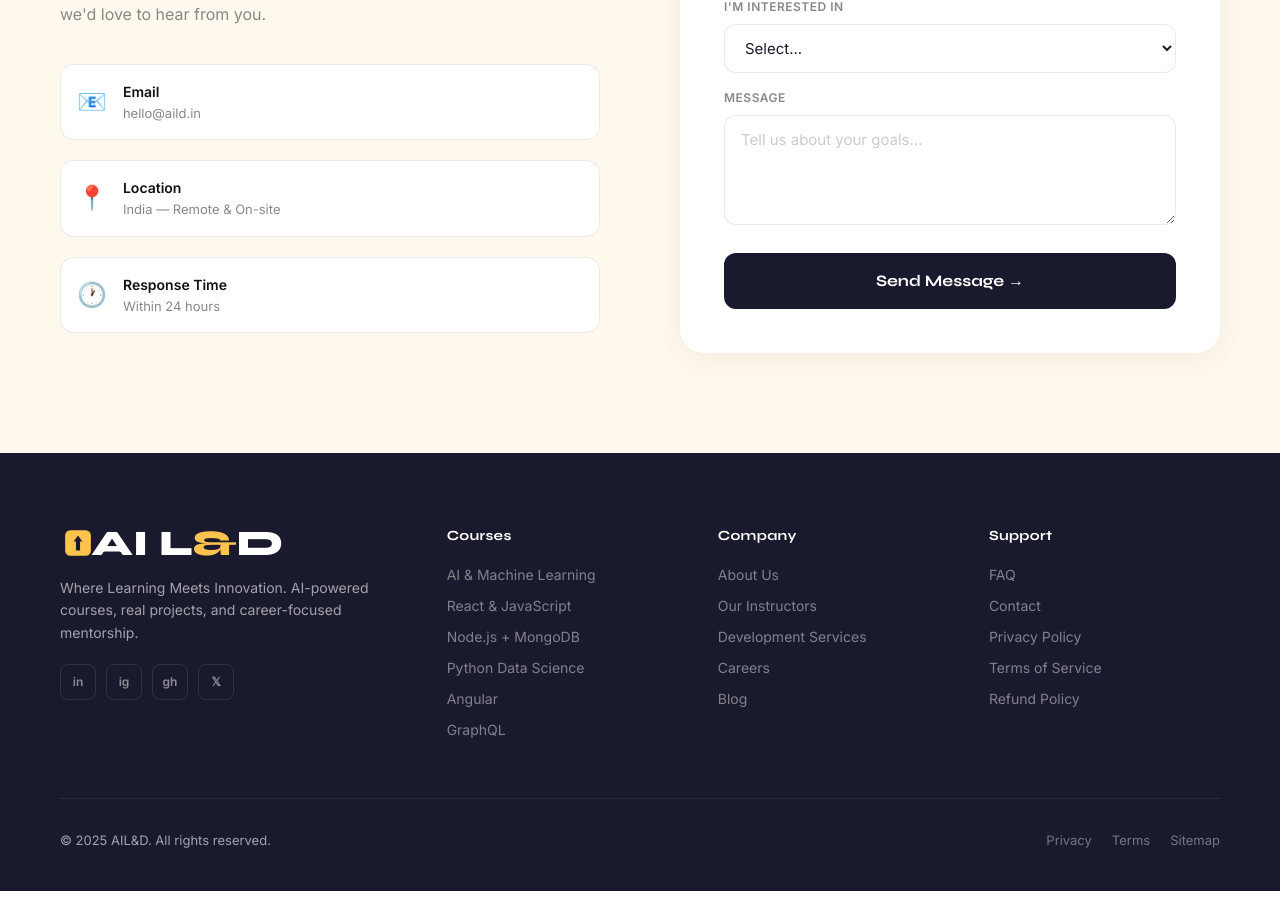
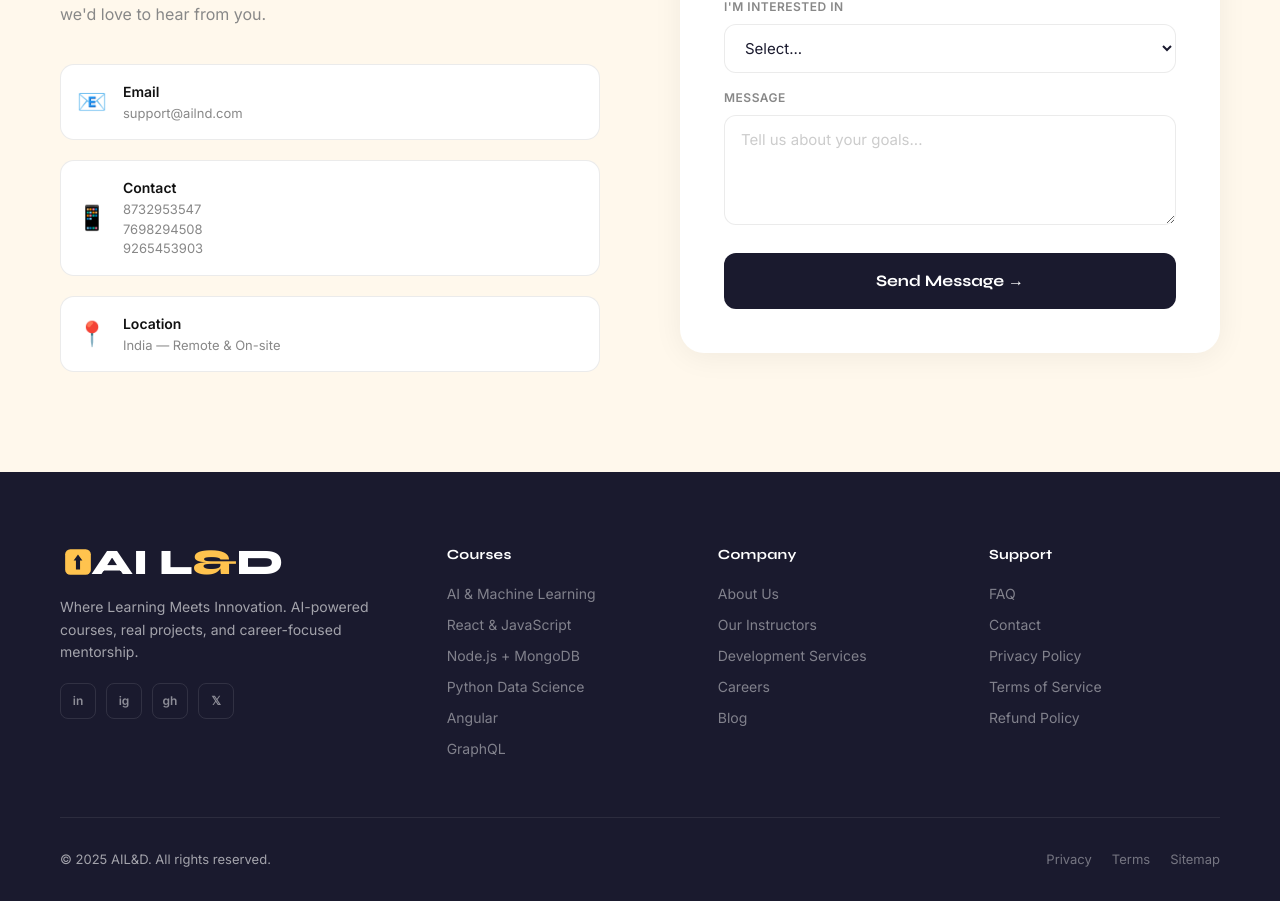
Before and after one commit to ailnd/ailnd-website, a React (Vite) app: page / in a window 1280 px wide. Shown: the part 4270-5171 px from the top of the page. Built offline with nearby package versions, Linux system fonts and the light colour scheme.

Commit message:
fix: update contact information in ContactSection component

```diff
--- a/src/components/ContactSection.tsx
+++ b/src/components/ContactSection.tsx
@@ -12,15 +12,15 @@ export default function ContactSection() {
         <div className="info-items">
           <div className="info-item">
             <span className="icon">📧</span>
-            <div><h4>Email</h4><p>hello@aild.in</p></div>
+            <div><h4>Email</h4><p>support@ailnd.com</p></div>
+          </div>
+          <div className="info-item">
+            <span className="icon">📱</span>
+            <div><h4>Contact</h4><p>8732953547</p><p>7698294508</p><p>9265453903</p></div>
           </div>
           <div className="info-item">
             <span className="icon">📍</span>
             <div><h4>Location</h4><p>India — Remote &amp; On-site</p></div>
-          </div>
-          <div className="info-item">
-            <span className="icon">🕐</span>
-            <div><h4>Response Time</h4><p>Within 24 hours</p></div>
           </div>
         </div>
       </div>
```
